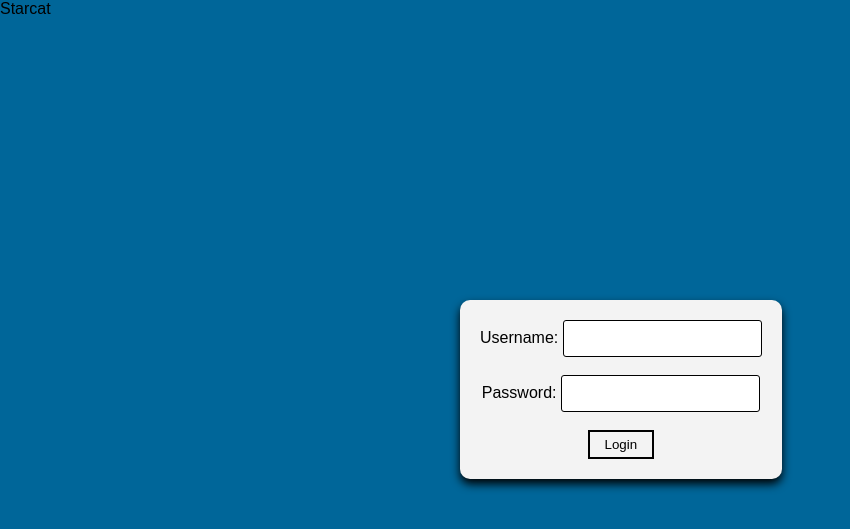
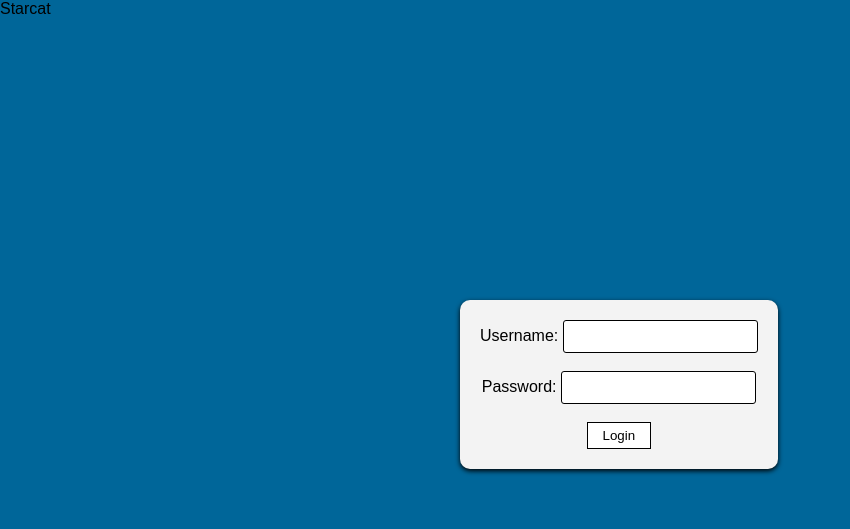
Before and after one commit to Dekryptor/starchat, a PHP site: page / in a window 1280 px wide. Shown: the top 529 px of the page, without its empty margins (0-850 px from the left). Run offline with PHP 8.4, Linux system fonts and the light colour scheme.

Commit message:
Fixed border

```diff
--- a/index.php
+++ b/index.php
@@ -16,9 +16,9 @@ font-family: arial;
 100% { background-color: #006699; }
 }
 .buttona {
-background-color: #f3f3f3;
+background-color: #ffffff;
 color: #000000;
-border: 2px solid #000000;
+border: 1px solid #000000;
 padding: 15px;
 padding-top: 5px;
 padding-bottom: 5px;
@@ -35,11 +35,11 @@ padding: 20px;
 background-color: #f3f3f3;
 text-align: center;
 border-radius: 10px;
-box-shadow: 0px 5px 10px #000000;
+box-shadow: 0px 2px 5px #000000;
 top: calc(50% - 100px);
 }
 .textbox {
-padding: 10px;
+padding: 8px;
 background-color: #ffffff;
 color: #000000;
 border: 1px solid #000000;
```
